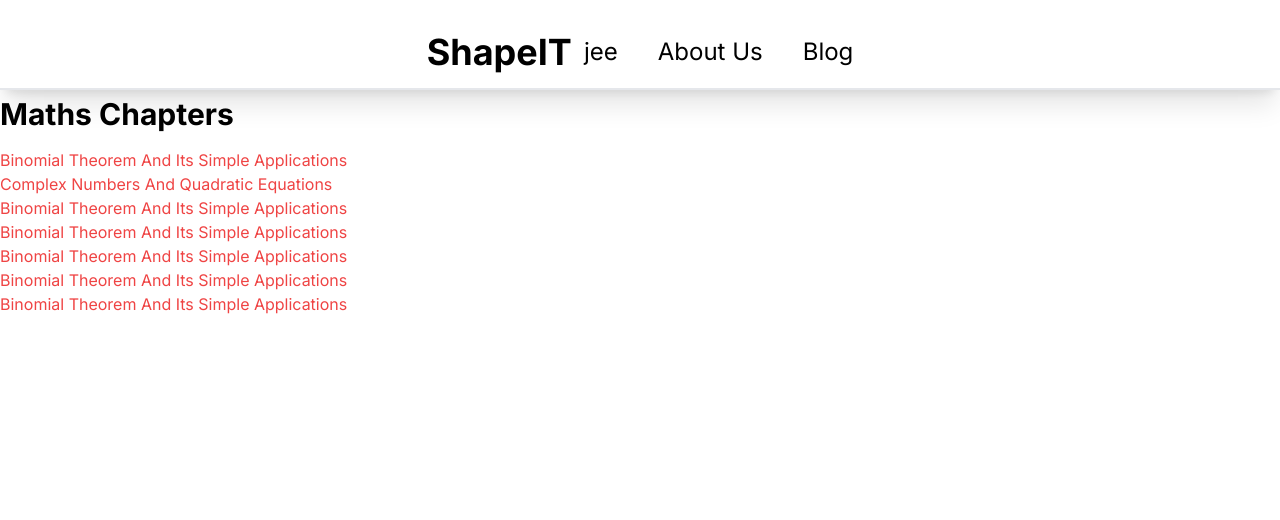
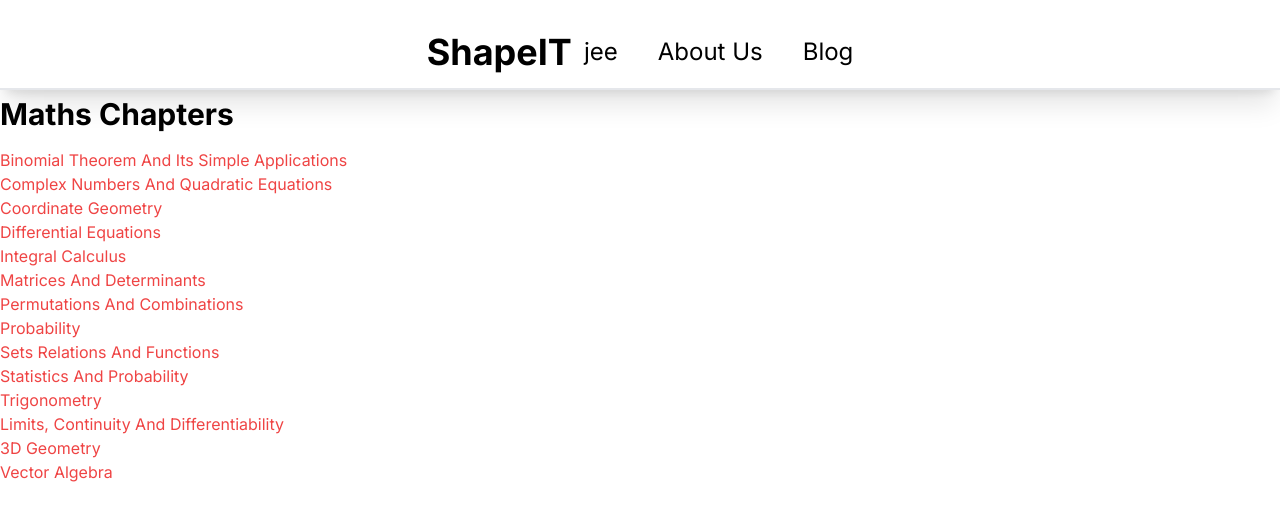
Before and after one commit to strikertushar19/shape-it, a Next.js app: page /jee/maths in a window 1280 px wide. Shown: the top 520 px of the page. Built offline with nearby package versions, Linux system fonts and the light colour scheme.

Commit message:
changed maths page links

```diff
--- a/app/jee/maths/page.js
+++ b/app/jee/maths/page.js
@@ -17,7 +17,7 @@
         <ul>
           <li>
             <h3 className="text-red-500">
-              <a className="my-2" href="/jee/maths/binomialTheoremAndItsSimpleApplications" >
+              <a className="my-2" href="/jee/maths/binomialTheoremAndItsSimpleApplications">
                 Binomial Theorem And Its Simple Applications
               </a>
             </h3>
@@ -31,71 +31,92 @@
           </li>
           <li>
             <h3 className="text-red-500">
-              <a className="my-2" href="/jee/maths/binomialTheoremAndItsSimpleApplications">
-                Binomial Theorem And Its Simple Applications
+              <a className="my-2" href="/jee/maths/coordinateGeometry">
+              Coordinate Geometry
               </a>
             </h3>
           </li>
           <li>
             <h3 className="text-red-500">
-              <a className="my-2" href="/jee/maths/binomialTheoremAndItsSimpleApplications">
-                Binomial Theorem And Its Simple Applications
+              <a className="my-2" href="/jee/maths/differentialEquations">
+              Differential Equations
               </a>
             </h3>
           </li>
           <li>
             <h3 className="text-red-500">
-              <a className="my-2" href="/jee/maths/binomialTheoremAndItsSimpleApplications">
-                Binomial Theorem And Its Simple Applications
+              <a className="my-2" href="/jee/maths/integralCalculus">
+              Integral Calculus
               </a>
             </h3>
           </li>
           <li>
             <h3 className="text-red-500">
-              <a className="my-2" href="/jee/maths/binomialTheoremAndItsSimpleApplications">
-                Binomial Theorem And Its Simple Applications
+              <a className="my-2" href="/jee/maths/matricesAndDeterminants">
+              Matrices And Determinants
               </a>
             </h3>
           </li>
           <li>
             <h3 className="text-red-500">
-              <a className="my-2" href="/jee/maths/binomialTheoremAndItsSimpleApplications">
-                Binomial Theorem And Its Simple Applications
+              <a className="my-2" href="/jee/maths/permutationsAndCombinations">
+              Permutations And Combinations
               </a>
             </h3>
           </li>
-          {/* <li>
+          <li>
             <h3 className="text-red-500">
-              Complex Numbers And Quadratic Equations
+              <a className="my-2" href="/jee/maths/probability">
+              Probability
+              </a>
             </h3>
-            <p className="text-black">Answer: page</p>
           </li>
           <li>
             <h3 className="text-red-500">
-              Limit, Continuity And Differentiability
+              <a className="my-2" href="/jee/maths/setsRelationsAndFunctions">
+              Sets Relations And Functions
+              </a>
             </h3>
-            <p className="text-black">Answer: page</p>
           </li>
           <li>
-            <h3 className="text-red-500">Matrices And Determinants</h3>
-            <p className="text-black">Answer: page</p>
+            <h3 className="text-red-500">
+              <a className="my-2" href="/jee/maths/StatisticsAndProbability">
+              Statistics And Probability
+              </a>
+            </h3>
           </li>
           <li>
-            <h3 className="text-red-500">Permutations And Combinations</h3>
-            <p className="text-black">Answer: page</p>
+            <h3 className="text-red-500">
+              <a className="my-2" href="/jee/maths/trigonometry">
+              Trigonometry
+              </a>
+            </h3>
           </li>
           <li>
-            <h3 className="text-red-500">Probability</h3>
-            <p className="text-black">Answer: page</p>
+            <h3 className="text-red-500">
+              <a className="my-2" href="/jee/maths/limitContinuityAndDifferentiability">
+              Limits, Continuity And Differentiability
+              </a>
+            </h3>
           </li>
           <li>
-            <h3 className="text-red-500">Sequence And Series</h3>
-            <p className="text-black">Answer: page</p>
+            <h3 className="text-red-500">
+              <a className="my-2" href="/jee/maths/ThreeDimensionalGeometry">
+              3D Geometry
+              </a>
+            </h3>
+
           </li>
           <li>
-            <h3 className="text-red-500">Sets, Relations And Functions</h3>
-            <p className="text-black">Answer: page</p>
-          </li> */}
+            <h3 className="text-red-500">
+              <a className="my-2" href="/jee/maths/VectorAlgebra">
+              Vector Algebra
+              </a>
+            </h3>
+          </li>
+
+
+
         </ul>
       </div>
     </div>
```
